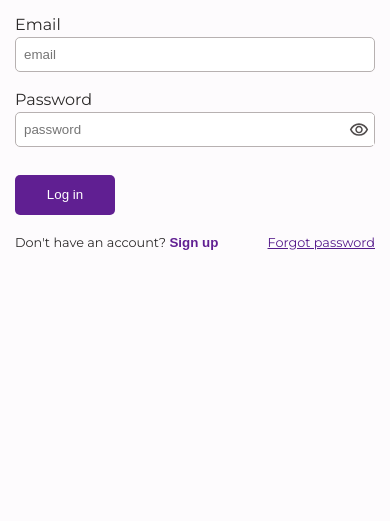
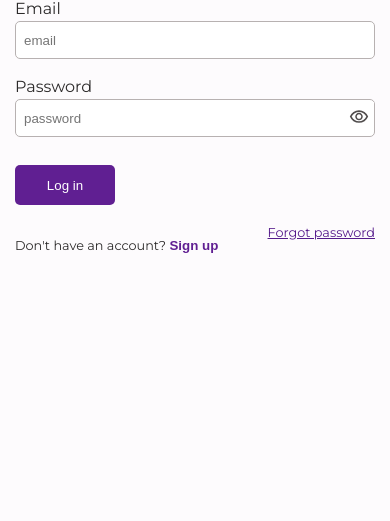
Before and after one commit to CoderHaqiim/task-manager, a plain HTML site: page index.html in a window 390 px wide. Shown: the part 323-844 px from the top of the page. Drawn offline with nearby package versions, Linux system fonts and the light colour scheme.

Commit message:
adejusted button and input height

```diff
--- a/style.css
+++ b/style.css
@@ -406,7 +406,7 @@ nav{
 }
 input:not(.searchinput), select{
     width:100%;
-    height:35px;
+    height:38px;
     border-radius:5px;
     padding:8px;
     border:1px solid var(--liner)
@@ -895,6 +895,10 @@ legend{
         width:100%;
         animation:none;
     }
+
+    input, button{
+        height:40px;
+    }
   }
 
 
```
